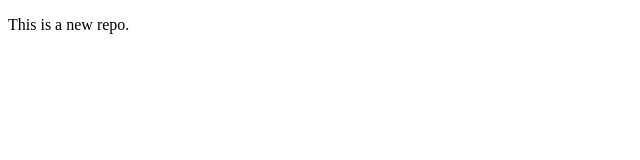
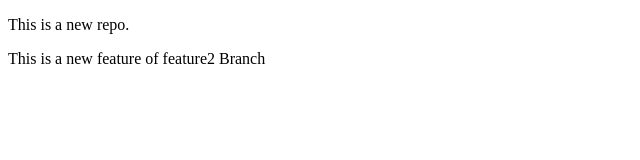
Before and after one commit to shaktipriya13/Local_new_repo, a plain HTML site: page index.html in a window 1280 px wide. Shown: the whole page, without its empty margins (0-640 px from the left). Drawn offline with Linux system fonts and the light colour scheme.

Commit message:
changes made to feature2 branch

```diff
--- a/index.html
+++ b/index.html
@@ -7,5 +7,6 @@
 </head>
 <body>
     <p>This is a new repo.</p>
+    <p>This is a new feature of feature2 Branch</p>
 </body>
 </html>
```
Also changed, not shown: 1 other file.
